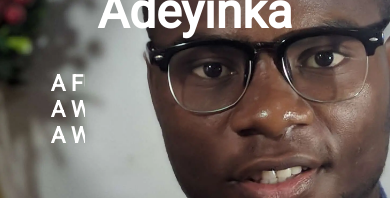
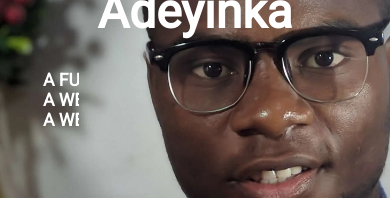
Before and after one commit to deyink/Port-folio, a React (Create React App) app: page / in a window 390 px wide. Shown: the part 324-522 px from the top of the page. Built offline with nearby package versions, Linux system fonts and the light colour scheme.

Commit message:
animation adjustment font/margin

```diff
--- a/src/components/css/Home.css
+++ b/src/components/css/Home.css
@@ -33,8 +33,8 @@
 }
 @media(max-width:900px){
   .container{
-    margin-left: 13%;
-    margin-right: 13%;
+    margin-left: 11%;
+    margin-right: 11%;
   }
 }
 
@@ -56,6 +56,11 @@
     color: white;
     font-size: 1.4rem;
     text-align: center;
+  }
+  @media(max-width:900px){
+    .text{
+      font-size: 1.1rem;
+    }
   }
 
 
```
